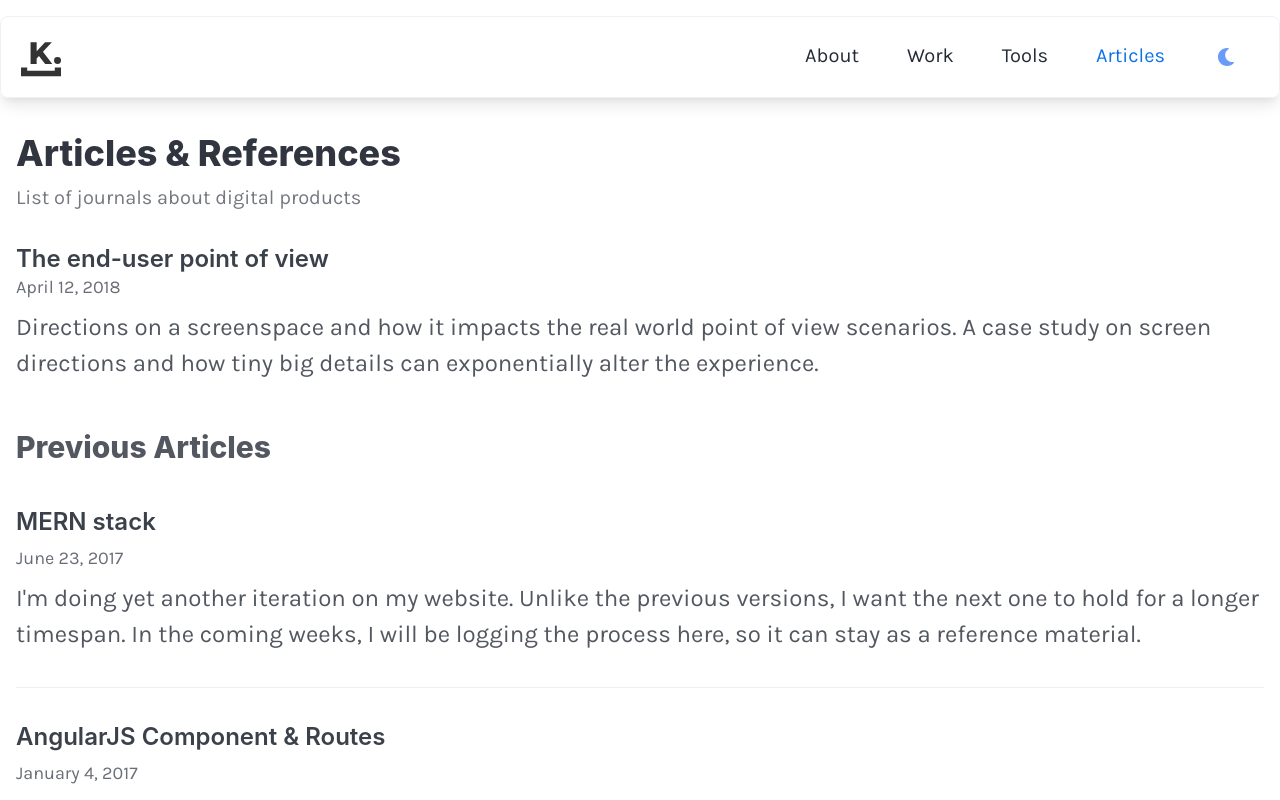
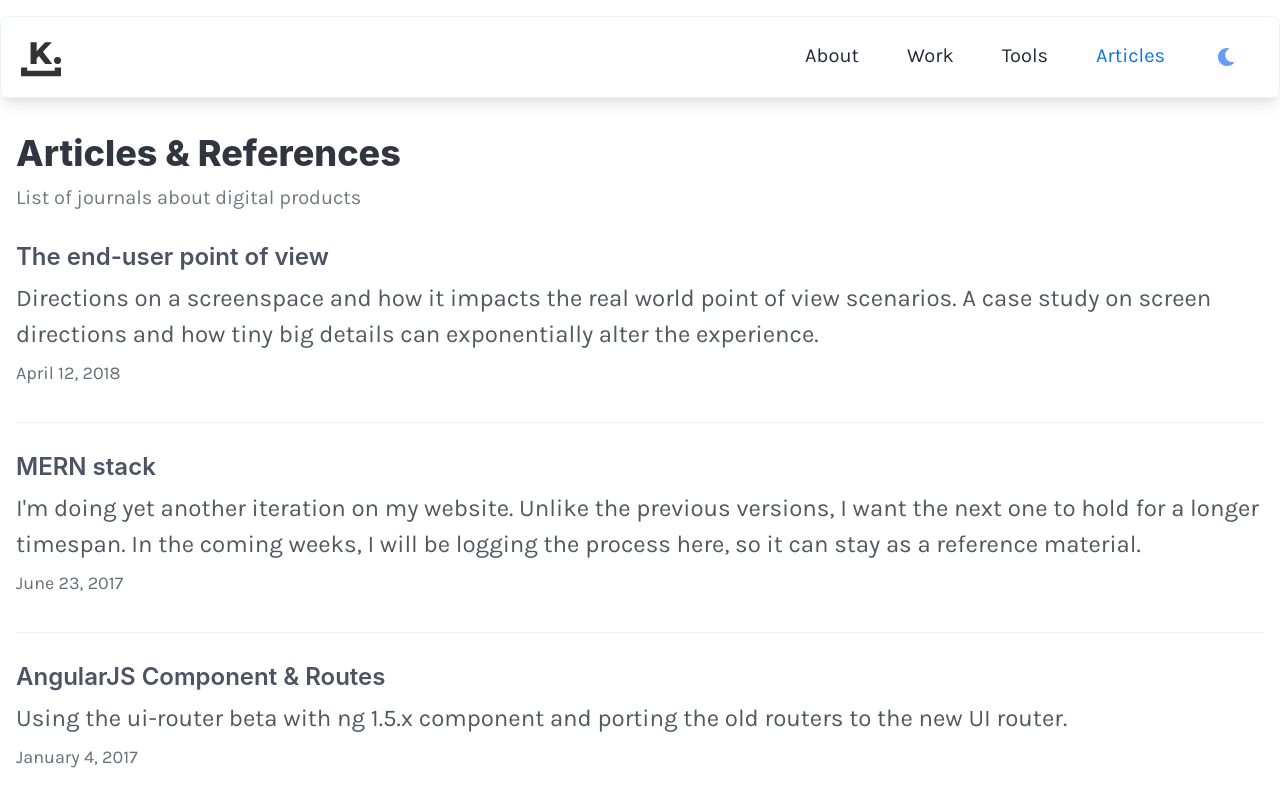
Before and after one commit to k97/jnana, a Next.js app: page /articles in a window 1280 px wide. Shown: the top 800 px of the page. Built offline with nearby package versions, Linux system fonts and the light colour scheme; no server answers.

Commit message:
Articles revamping structures and refactoring file contents

```diff
--- /dev/null
+++ b/components/Articles/article-card.tsx
@@ -0,0 +1,44 @@
+
+import Link from 'next/link'
+import { Heading, Text, Divider, Box, useColorModeValue } from '@chakra-ui/react';
+
+import DateFormater from '../date-formater'
+import Author from '../../types/author'
+
+type Props = {
+  title: string
+  coverImage: string
+  date: string
+  excerpt: string
+  author: Author
+  slug: string
+}
+
+const ArticleCard = ({
+  title,
+  coverImage,
+  date,
+  excerpt,
+  author,
+  slug,
+}: Props) => {
+
+  const linkColor = useColorModeValue("gray.700", "brand.50");
+  const linkHoverColor = useColorModeValue("brand.500", "brand.200");
+
+  return (
+    <Box >
+      <Link as={`/articles/${slug}`} href={`/articles/${slug}`}>
+        <Heading as="a" fontSize={{ sm: "xl", md: "2xl" }} color={linkColor} display="block" fontWeight="600" pt="30" mb="2" cursor="pointer" opacity="0.85" _hover={{ color: linkHoverColor, textDecoration: "none" }}>{title}</Heading>
+      </Link>
+      <Text fontSize={{ sm: "xl", md: "2xl" }} mb="0" opacity="0.75">{excerpt}</Text>
+
+      <Text fontSize="lg" mt="2" opacity="0.65">
+        <DateFormater dateString={date} />
+      </Text>
+      <Divider orientation="horizontal" pb="35" />
+    </Box >
+  )
+}
+
+export default ArticleCard
--- a/components/more-stories.tsx
+++ b/components/Articles/articles-list.tsx
@@ -2,21 +2,19 @@
 import Link from 'next/link'
 import { Heading, Text, Divider } from '@chakra-ui/react'
 
-import PostPreview from './post-preview'
-import Post from '../types/post'
+import ArticleCard from './article-card'
+import Post from '../../types/post'
 
 type Props = {
-  posts: Post[]
+  items: Post[]
 }
 
-const MoreStories = ({ posts }: Props) => {
+
+const ArticlesList = ({ items }: Props) => {
   return (
     <>
-      <Heading fontSize={{ sm: "xl", md: "3xl" }} fontWeight="800" mt="4" mb="2" opacity="0.75">
-        Previous Articles
-      </Heading>
-      {posts.map((post) => (
-        <PostPreview
+      {items.map((post) => (
+        <ArticleCard
           key={post.slug}
           title={post.title}
           coverImage={post.coverImage}
@@ -30,4 +28,4 @@ const MoreStories = ({ posts }: Props) => {
   )
 }
 
-export default MoreStories
+export default ArticlesList
--- a/components/hero-post.tsx
+++ /dev/null
@@ -1,44 +0,0 @@
-import Avatar from './avatar'
-import DateFormater from './date-formater'
-import CoverImage from './cover-image'
-import Link from 'next/link'
-import Author from '../types/author'
-import { Box, Heading, Text, useColorModeValue } from '@chakra-ui/react';
-
-type Props = {
-  title: string
-  coverImage: string
-  date: string
-  excerpt: string
-  author: Author
-  slug: string
-}
-const HeroPost = ({
-  title,
-  coverImage,
-  date,
-  excerpt,
-  author,
-  slug,
-}: Props) => {
-
-  const backgroundHoverColor = useColorModeValue("brand.50", "gray.700");
-
-  return (
-    <Box pt="8" pb="8" _hover={{ rounded: "xl", shadow: "sm", background: backgroundHoverColor }}>
-      <Link as={`/articles /${slug}`} href={`/articles/${slug}`}>
-        <Heading as="h3" fontSize={{ sm: "xl", md: "2xl" }} fontWeight="600" cursor="pointer" opacity="0.85" _hover={{ rounded: "xl", shadow: "sm" }}>{title}</Heading>
-      </Link>
-      <Text fontSize="lg" mb="2" opacity="0.65">
-        <DateFormater dateString={date} />
-      </Text>
-      <Link as={`/articles/${slug}`} href={`/articles/${slug}`} >
-        <>{coverImage && <CoverImage slug={slug} title={title} src={coverImage} />}
-          <Text fontSize={{ sm: "xl", md: "2xl" }} mb="0" cursor="pointer" opacity="0.75">{excerpt}</Text></>
-      </Link>
-
-    </Box >
-  )
-}
-
-export default HeroPost
--- a/components/post-preview.tsx
+++ /dev/null
@@ -1,44 +0,0 @@
-import Avatar from './avatar'
-import DateFormater from './date-formater'
-import CoverImage from './cover-image'
-import Link from 'next/link'
-import Author from '../types/author'
-import { Heading, Text, Divider, Box, useColorModeValue } from '@chakra-ui/react';
-
-type Props = {
-  title: string
-  coverImage: string
-  date: string
-  excerpt: string
-  author: Author
-  slug: string
-}
-
-const PostPreview = ({
-  title,
-  coverImage,
-  date,
-  excerpt,
-  author,
-  slug,
-}: Props) => {
-  const backgroundHoverColor = useColorModeValue("brand.50", "gray.700");
-  return (
-    <Box _hover={{ background: backgroundHoverColor, rounded: "xl", shadow: "sm" }}>
-      <Link as={`/articles/${slug}`} href={`/articles/${slug}`}>
-        <Heading as="h3" fontSize={{ sm: "xl", md: "2xl" }} fontWeight="600" pt="35" mb="2" cursor="pointer" opacity="0.85">{title}</Heading>
-      </Link>
-      <Text fontSize="lg" mb="2" opacity="0.65">
-        <DateFormater dateString={date} />
-      </Text>
-      <Link as={`/articles/${slug}`} href={`/articles/${slug}`} >
-        <>{coverImage && <CoverImage slug={slug} title={title} src={coverImage} />}
-          <Text fontSize={{ sm: "xl", md: "2xl" }} mb="0" cursor="pointer" opacity="0.75">{excerpt}</Text></>
-      </Link>
-
-      <Divider orientation="horizontal" pb="35" />
-    </Box >
-  )
-}
-
-export default PostPreview
--- a/pages/articles.tsx
+++ b/pages/articles.tsx
@@ -1,21 +1,20 @@
 
 import Head from 'next/head';
 import { Container, Heading, Text } from "@chakra-ui/react"
-import { Layout } from '../components/Layout/index';
-import MoreStories from '../components/more-stories';
-import HeroPost from '../components/hero-post';
+import { Layout } from '../components/Layout/index'
+import ArticlesList from '../components/Articles/articles-list'
 
 import { getAllPosts } from '../lib/api';
 import { CMS_NAME } from '../lib/constants';
 import Post from '../types/post';
 
 type Props = {
-  allPosts: Post[]
+  postCollection: Post[]
 }
 
-const Articles = ({ allPosts }: Props) => {
-  const heroPost = allPosts[0]
-  const morePosts = allPosts.slice(1)
+const Articles = ({ postCollection }: Props) => {
+  const heroPost = postCollection[0]
+  const morePosts = postCollection.slice(1)
   return (
     <Layout>
       <Head>
@@ -25,17 +24,7 @@ const Articles = ({ allPosts }: Props) => {
       <Container maxW="container.xl">
         <Heading as="h2" fontSize={{ sm: "2xl", md: "4xl" }} fontWeight="800" mt={75} opacity="0.9">Articles & References</Heading>
         <Text fontSize="xl" fontWeight="400" mt={2} opacity="0.6" >List of journals about digital products</Text>
-        {heroPost && (
-          <HeroPost
-            title={heroPost.title}
-            coverImage={heroPost.coverImage}
-            date={heroPost.date}
-            author={heroPost.author}
-            slug={heroPost.slug}
-            excerpt={heroPost.excerpt}
-          />
-        )}
-        {morePosts.length > 0 && <MoreStories posts={morePosts} />}
+        <ArticlesList items={postCollection} />
       </Container>
     </Layout >
   )
@@ -44,7 +33,7 @@ const Articles = ({ allPosts }: Props) => {
 export default Articles
 
 export const getStaticProps = async () => {
-  const allPosts = getAllPosts([
+  const postCollection = getAllPosts([
     'title',
     'date',
     'slug',
@@ -53,6 +42,6 @@ export const getStaticProps = async () => {
     'excerpt',
   ])
   return {
-    props: { allPosts },
+    props: { postCollection },
   }
 }
```
Also changed, not shown: components/Post/post-header.tsx (renamed from components/post-header.tsx, +3 -4 lines), components/avatar.tsx (deleted, +0 -14 lines), pages/articles/[slug].tsx (+5 -4 lines), components/Post/post-body.tsx (renamed from components/post-body.tsx), components/Post/post-title.tsx (renamed from components/post-title.tsx).
